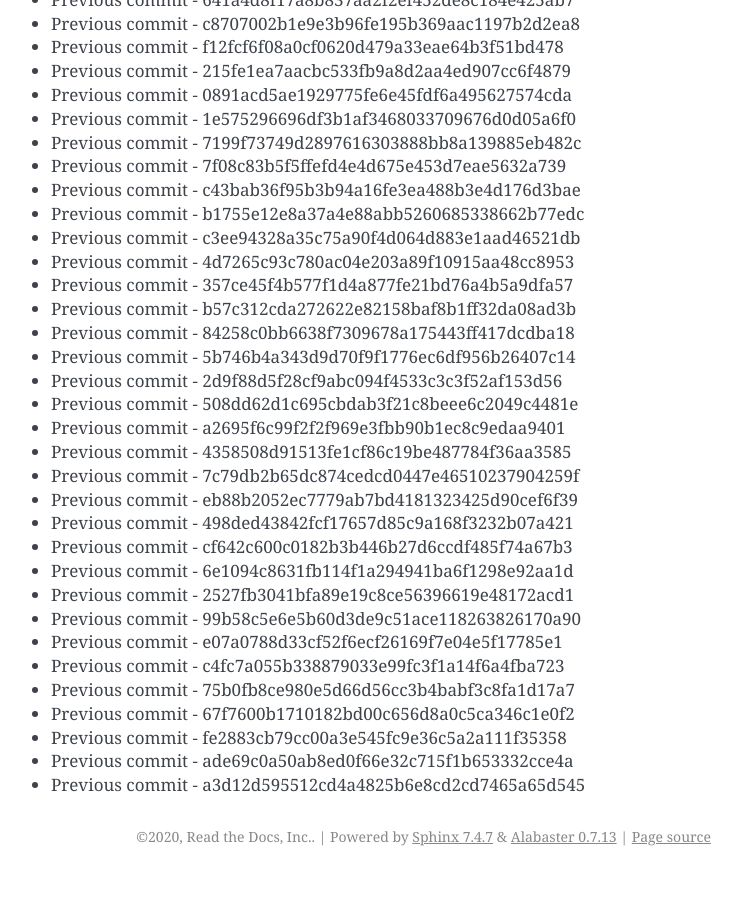
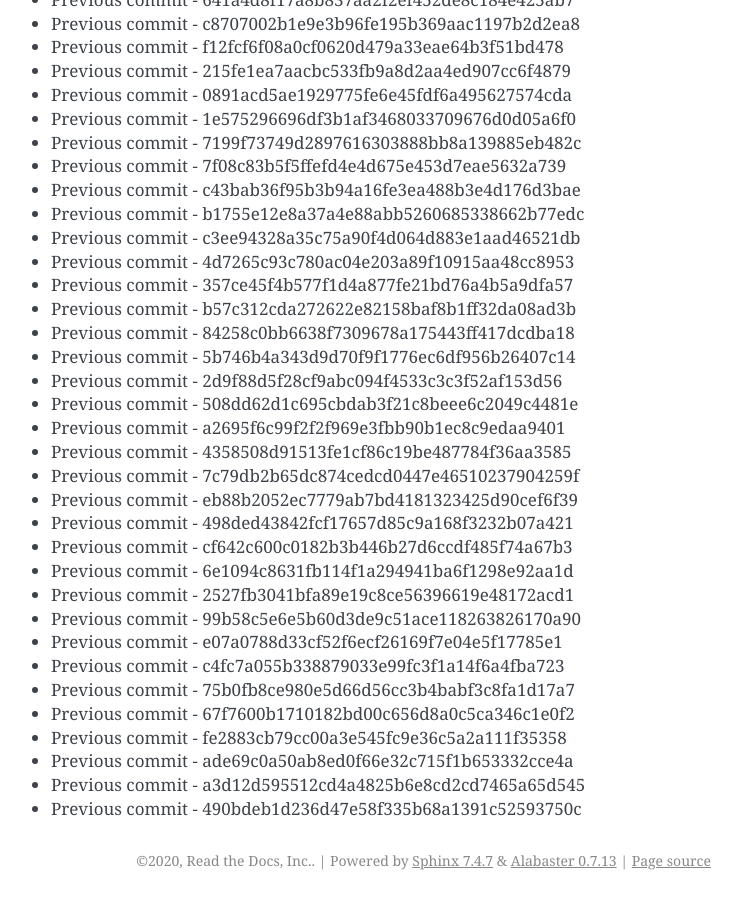
Before and after one commit to readthedocs/rtd-git-stresstest, a Sphinx documentation site: the page built from docs/updates.rst, in a window 1280 px wide and 900 px high, scrolled down 88133 px. Shown: the whole window, without its empty margins (399-1141 px from the left). Built offline with Sphinx 7.4.7, drawn with Linux system fonts in a browser that asks for light colours; before the commit the page ends 89009 px from its top, so only the background shows below that.

Commit message:
Generating commit from previous: 490bdeb1d236d47e58f335b68a1391c52593750c

```diff
--- a/docs/updates.rst
+++ b/docs/updates.rst
@@ -3735,3 +3735,4 @@ It can be tested for any performance characteristics.
 * Previous commit - fe2883cb79cc00a3e545fc9e36c5a2a111f35358
 * Previous commit - ade69c0a50ab8ed0f66e32c715f1b653332cce4a
 * Previous commit - a3d12d595512cd4a4825b6e8cd2cd7465a65d545
+* Previous commit - 490bdeb1d236d47e58f335b68a1391c52593750c
```
